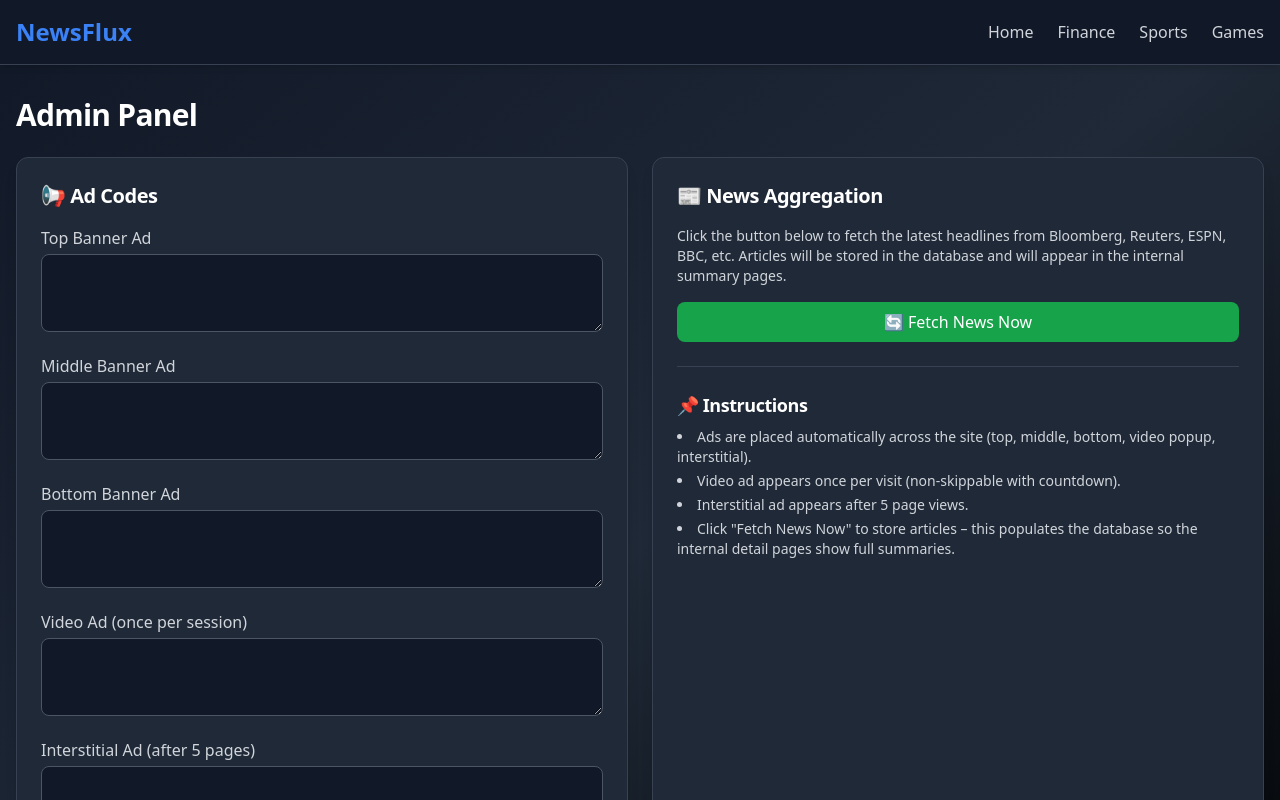
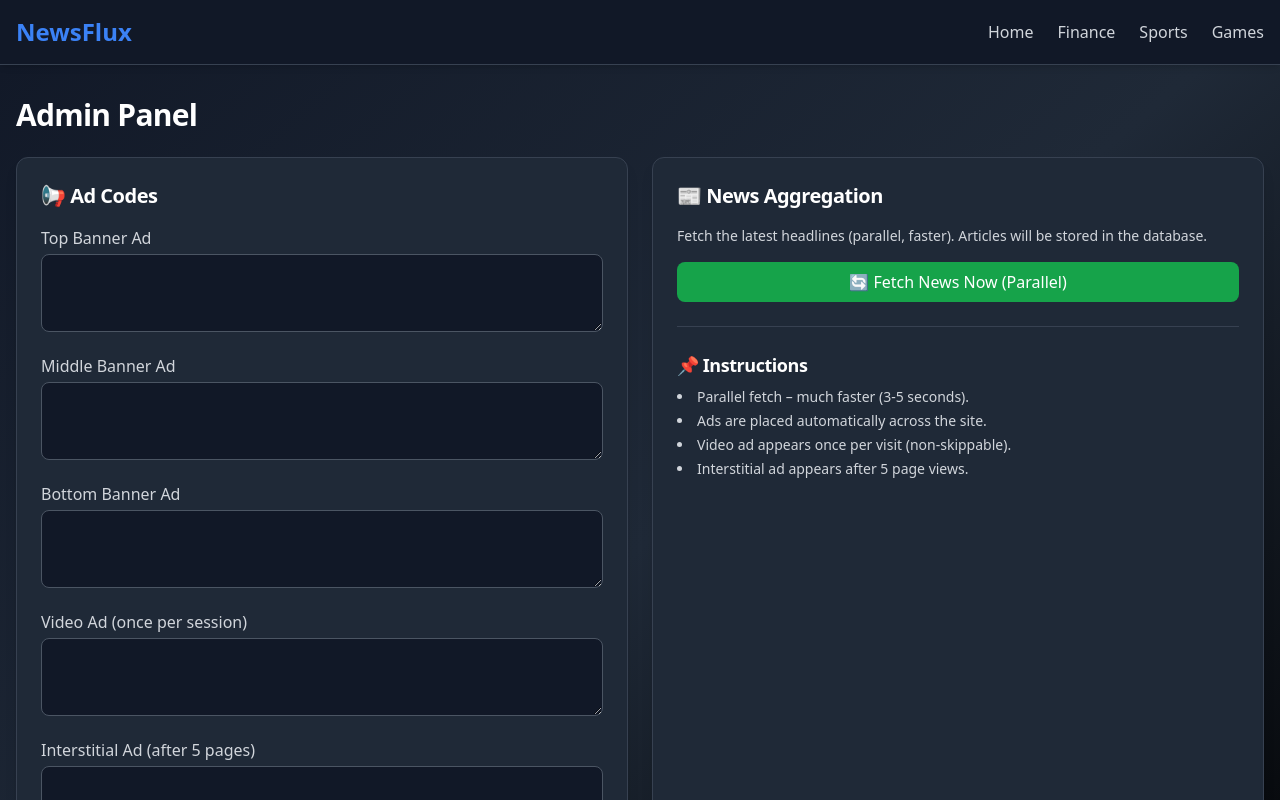
Before and after one commit to benlexlee/newsflux, a Next.js app: page /admin in a window 1280 px wide. Shown: the top 800 px of the page. Built offline with nearby package versions, Linux system fonts and the light colour scheme.

Commit message:
parallel fetch for admin panel, faster with progress

```diff
--- a/pages/admin/index.js
+++ b/pages/admin/index.js
@@ -31,6 +31,7 @@ export default function AdminPanel() {
   const [loading, setLoading] = useState(false);
   const [message, setMessage] = useState('');
   const [fetchingNews, setFetchingNews] = useState(false);
+  const [fetchProgress, setFetchProgress] = useState('');
 
   useEffect(() => {
     fetchAdSettings();
@@ -60,16 +61,20 @@ export default function AdminPanel() {
 
   const handleFetchNews = async () => {
     setFetchingNews(true);
-    setMessage('🔄 Fetching news from RSS feeds...');
+    setFetchProgress('Starting fetch...');
+    const allFeeds = [...feedUrls.finance, ...feedUrls.sports];
     const allArticles = [];
-    const allFeeds = [...feedUrls.finance, ...feedUrls.sports];
-    for (const url of allFeeds) {
+    let completed = 0;
+
+    // Parallel fetch all feeds
+    const promises = allFeeds.map(async (url) => {
       try {
+        setFetchProgress(`Fetching ${new URL(url).hostname}...`);
         const proxyUrl = `https://api.allorigins.win/raw?url=${encodeURIComponent(url)}`;
         const response = await fetch(proxyUrl);
         const xml = await response.text();
         const feed = await parser.parseString(xml);
-        const articles = feed.items.slice(0, 8).map(item => ({
+        const articles = feed.items.slice(0, 10).map(item => ({
           originalUrl: item.link,
           title: item.title,
           summary: (item.contentSnippet || item.description || '').substring(0, 1000),
@@ -81,12 +86,20 @@ export default function AdminPanel() {
         allArticles.push(...articles);
       } catch (err) {
         console.error(`Error fetching ${url}:`, err);
+      } finally {
+        completed++;
+        setFetchProgress(`Fetched ${completed}/${allFeeds.length} feeds...`);
       }
-    }
-    // Deduplicate by originalUrl
+    });
+
+    await Promise.all(promises);
+
+    // Deduplicate
     const unique = {};
     for (const a of allArticles) unique[a.originalUrl] = a;
     const final = Object.values(unique);
+
+    setFetchProgress(`Storing ${final.length} articles...`);
     try {
       const res = await axios.post('/api/store-news', { articles: final });
       setMessage(`✅ ${res.data.message}`);
@@ -94,6 +107,7 @@ export default function AdminPanel() {
       setMessage('❌ Error storing articles');
     } finally {
       setFetchingNews(false);
+      setFetchProgress('');
       setTimeout(() => setMessage(''), 4000);
     }
   };
@@ -105,6 +119,7 @@ export default function AdminPanel() {
       <main className="container mx-auto px-4 py-8">
         <h1 className="text-3xl font-bold mb-6 text-white">Admin Panel</h1>
         {message && <div className="mb-4 p-3 bg-gray-700 text-green-300 rounded-lg border border-green-500">{message}</div>}
+        {fetchProgress && <div className="mb-4 p-2 bg-blue-900 text-blue-200 rounded-lg text-center">{fetchProgress}</div>}
 
         <div className="grid lg:grid-cols-2 gap-6">
           {/* Ad Settings Card */}
@@ -140,17 +155,17 @@ export default function AdminPanel() {
           {/* News & Actions Card */}
           <div className="bg-gray-800 rounded-xl shadow-lg p-6 border border-gray-700">
             <h2 className="text-xl font-bold mb-4 text-white">📰 News Aggregation</h2>
-            <p className="text-gray-300 text-sm mb-4">Click the button below to fetch the latest headlines from Bloomberg, Reuters, ESPN, BBC, etc. Articles will be stored in the database and will appear in the internal summary pages.</p>
+            <p className="text-gray-300 text-sm mb-4">Fetch the latest headlines (parallel, faster). Articles will be stored in the database.</p>
             <button onClick={handleFetchNews} disabled={fetchingNews} className="w-full bg-green-600 text-white py-2 rounded-lg hover:bg-green-700 transition disabled:opacity-50">
-              {fetchingNews ? 'Fetching...' : '🔄 Fetch News Now'}
+              {fetchingNews ? 'Fetching...' : '🔄 Fetch News Now (Parallel)'}
             </button>
             <hr className="my-6 border-gray-700" />
             <h3 className="text-lg font-semibold mb-2 text-white">📌 Instructions</h3>
             <ul className="text-gray-300 text-sm space-y-1 list-disc list-inside">
-              <li>Ads are placed automatically across the site (top, middle, bottom, video popup, interstitial).</li>
-              <li>Video ad appears once per visit (non‑skippable with countdown).</li>
+              <li>Parallel fetch – much faster (3‑5 seconds).</li>
+              <li>Ads are placed automatically across the site.</li>
+              <li>Video ad appears once per visit (non‑skippable).</li>
               <li>Interstitial ad appears after 5 page views.</li>
-              <li>Click "Fetch News Now" to store articles – this populates the database so the internal detail pages show full summaries.</li>
             </ul>
           </div>
         </div>
```
